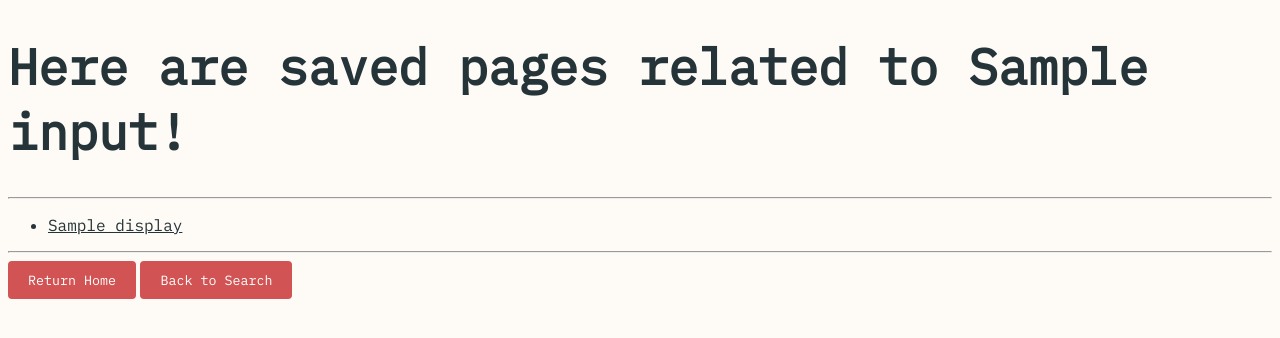
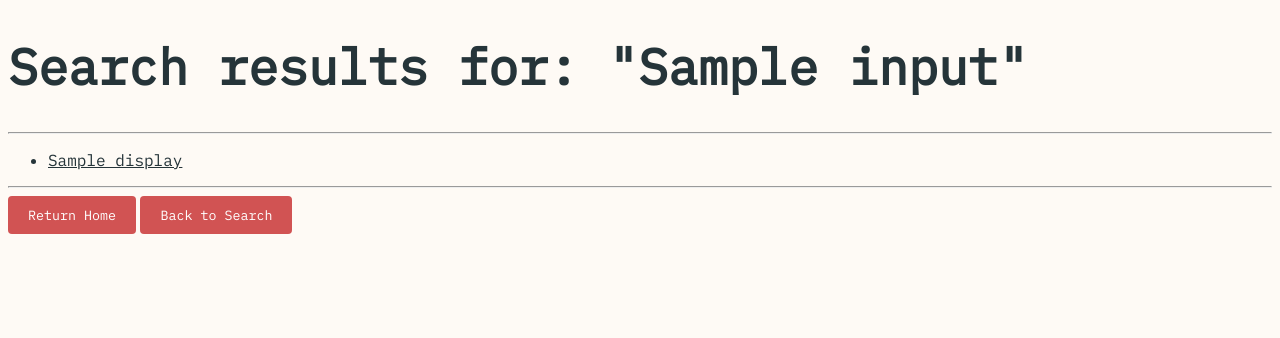
Before and after one commit to BenBeard115/internet-archiver, a Flask app: template api/templates/result.html in a window 1280 px wide. Shown: the top 338 px of the page. Run offline with Flask 3, Linux system fonts and the light colour scheme; the template is opened without the code that fills it: most values are stand-ins (such as "Sample title", 1, 10 or a date in 2020); some web fonts are replaced.

Commit message:
fixed popular screenshots bug

```diff
--- a/api/app.py
+++ b/api/app.py
@@ -50,7 +50,8 @@ from download_from_s3 import (
     get_all_screenshots,
     get_scrape_times,
     format_timestamps,
-    get_relevant_html_keys_for_url
+    get_relevant_html_keys_for_url,
+    get_relevant_png_keys_for_url
 )
 
 from chat_gpt_utils import (
@@ -190,7 +191,7 @@ def index():
 def submit():
     """Main page of website."""
 
-    #do we still need these?
+    # do we still need these?
     status = request.args.get('status')
     gpt_summary = request.args.get('summary')
     url = request.args.get('url')
@@ -216,7 +217,7 @@ def submit():
         local_filename = download_data_file(
             s3_client, environ['S3_BUCKET'], scrape, 'static')
         if local_filename is None:
-             return render_template('submit.html')
+            return render_template('submit.html')
 
         local_screenshot_files.append(local_filename)
         screenshot_labels.append(scrape.split(
@@ -310,15 +311,18 @@ def view_archived_pages():
     connection = get_connection(environ)
 
     urls = get_most_popular_urls(connection)
-    popular_html_files = []
+    print(f"URLS: {urls}")
+    popular_screenshots = []
     for url in urls:
-        relevant_keys = get_relevant_html_keys_for_url(
+        relevant_keys = get_relevant_png_keys_for_url(
             s3_client, environ['S3_BUCKET'], url)
         print(relevant_keys)
-        popular_html_files += relevant_keys
+        popular_screenshots += relevant_keys
 
-    popular_screenshots = [html_file.replace(
-        '.html', '.png', ) for html_file in popular_html_files]
+    print(f"POPULAR SCREENSHOTS: {popular_screenshots}")
+
+    popular_html_files = [png_file.replace(
+        '.png', '.html', ) for png_file in popular_screenshots]
 
     local_screenshot_files = []
     screenshot_labels = []
@@ -341,7 +345,6 @@ def view_archived_pages():
                     urls)
 
     return render_template('archived_pages.html', page_info=page_info)
-
 
 
 @app.get("/result/<input>")
@@ -434,5 +437,6 @@ def limitations():
 
     return render_template('limitations.html')
 
+
 if __name__ == '__main__':
     app.run(debug=True, port=5000, host='0.0.0.0')
--- a/api/download_from_s3.py
+++ b/api/download_from_s3.py
@@ -144,11 +144,22 @@ def format_timestamps(timestamps: list[str]) -> list[str]:
     return [datetime.strptime(
         ts, "%Y-%m-%dT%H:%M:%S.%f").strftime(USER_FRIENDLY_FORMAT) for ts in timestamps]
 
-def get_relevant_html_keys_for_url(s3_client: client, bucket: str, url:str) -> list[str]:
+
+def get_relevant_html_keys_for_url(s3_client: client, bucket: str, url: str) -> list[str]:
     """Returns a list of object keys from a given bucket, given a constraint."""
     url_without_https = url[8:]
     contents = s3_client.list_objects(Bucket=bucket)['Contents']
+
     return [o['Key'] for o in contents if o['Key'].startswith(url_without_https) and o['Key'].endswith('.html')]
+
+
+def get_relevant_png_keys_for_url(s3_client: client, bucket: str, url: str) -> list[str]:
+    """Returns a list of object keys from a given bucket, given a constraint."""
+    url_without_https = url[8:]
+    contents = s3_client.list_objects(Bucket=bucket)['Contents']
+
+    return [o['Key'] for o in contents if o['Key'].startswith(url_without_https) and o['Key'].endswith('.png')]
+
 
 if __name__ == "__main__":
 
@@ -167,12 +178,10 @@ if __name__ == "__main__":
     # get_object_from_s3(
     #     s3_client, BUCKET, "www.rocketleague.com/Rocket League     Rocket League  - Official Site/2024-01-05T15:53:37.392835.html")
 
-
     urls = ['https://www.youtube.co.uk', 'https://www.bbc.co.uk/news/uk-politics-62064552', 'https://www.itv.co.uk', 'https://www.bbc.co.uk',
-        'https://www.theguardian.com/film/2023/dec/31/raging-grace-review-gothic-infused-filipina-immigrant-thriller-paris-zarcilla']
-
-
+            'https://www.theguardian.com/film/2023/dec/31/raging-grace-review-gothic-infused-filipina-immigrant-thriller-paris-zarcilla']
 
     for url in urls:
         print(url[8:])
-        print(get_relevant_html_keys_for_url(s3_client, environ['S3_BUCKET'], url))
+        print(get_relevant_html_keys_for_url(
+            s3_client, environ['S3_BUCKET'], url))
--- a/api/templates/result.html
+++ b/api/templates/result.html
@@ -11,7 +11,7 @@
 </head>
 
 <body>
-    <h1 class="display-2">Here are saved pages related to <strong>{{ input }}</strong>!</h1>
+    <h1 class="display-2">Search results for: <strong>"{{ input }}"</strong></h1>
     <hr>
     <ul>
         {% for l in links %}
```
